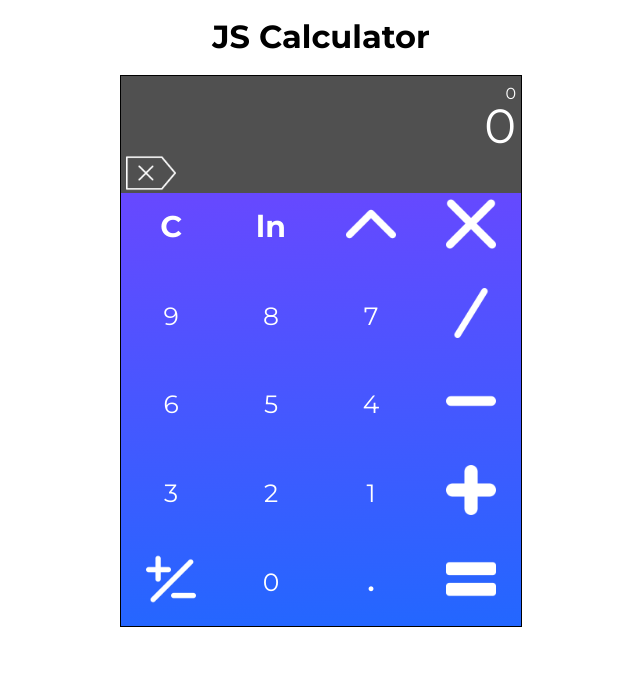
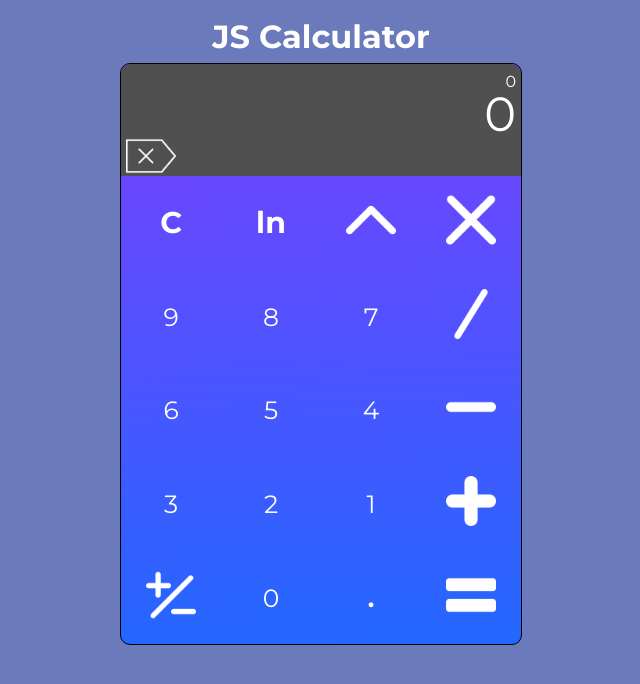
Before and after one commit to Parth099/JS-calculator, a plain HTML site: page index.html in a window 1280 px wide. Shown: the whole page, without its empty margins (319-959 px from the left). Drawn offline with Linux system fonts and the light colour scheme.

Commit message:
added a new background

```diff
--- a/css/styles.css
+++ b/css/styles.css
@@ -1,6 +1,7 @@
 :root {
   --bkspsz: 50px;
   --calcsz: 50px;
+  --borderrd: 10px;
 }
 
 body {
@@ -8,15 +9,20 @@ body {
   box-sizing: border-box;
   margin: 0;
   padding: 0;
+  background-color: #6b7abb;
+  color: white;
+
 }
 
 #page-head {
   text-align: center;
+  margin-bottom: 10px;
 }
 .calc-cont {
   border: 1px black solid;
+  border-radius: var(--borderrd);
   width: 400px;
-  height: 550px;
+  height: 580px;
   margin: 0 auto;
   background: rgb(35, 103, 255);
   background: linear-gradient(358deg, #2367ff, #cd1aff);
@@ -29,13 +35,13 @@ body {
 
 @keyframes bk-calc {
   0% {
-    background-position: 52% 0%;
+    background-position: 50% 0%;
   }
   50% {
-    background-position: 49% 100%;
+    background-position: 50% 100%;
   }
   100% {
-    background-position: 52% 0%;
+    background-position: 50% 0%;
   }
 }
 
@@ -52,7 +58,7 @@ body {
   padding-top: 10px;
   padding-right: 5px;
   animation: bk-calc 10s ease infinite;
-  height: 100%;
+  border-radius: var(--borderrd) var(--borderrd) 0 0;
 }
 
 #history,
```
